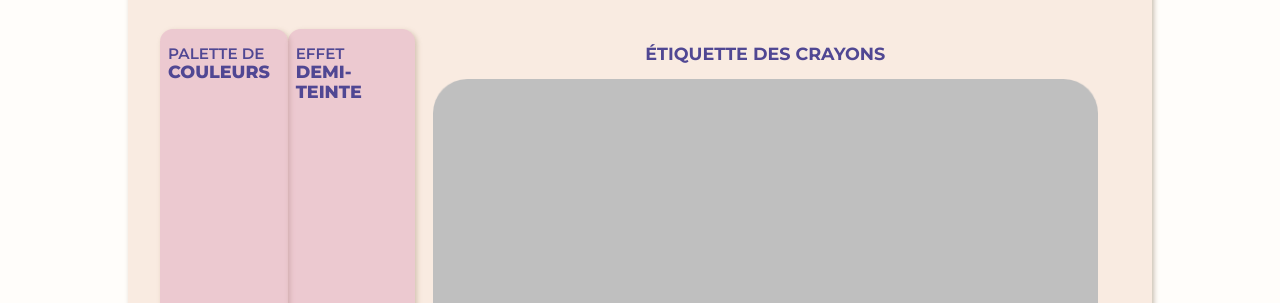
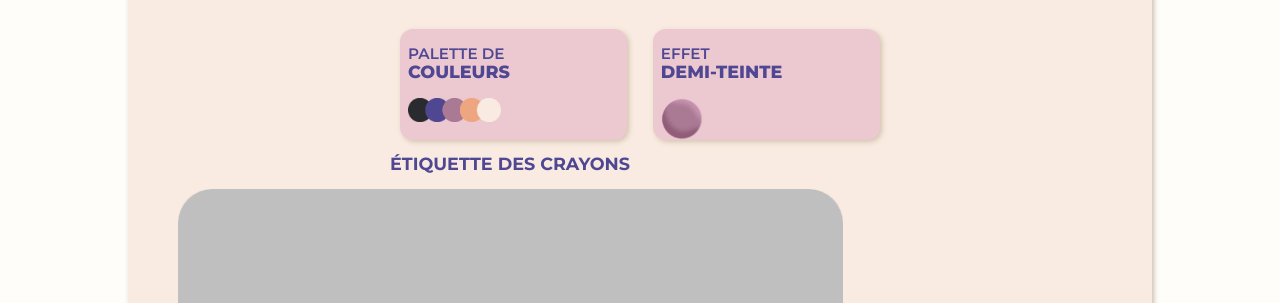
Before and after one commit to marieeve0916/KREATIV, a plain HTML site: page index.html in a window 1280 px wide. Shown: the part 497-800 px from the top of the page. Drawn offline with nearby package versions, Linux system fonts and the light colour scheme.

Commit message:
Ajout photos

```diff
--- a/index.html
+++ b/index.html
@@ -70,11 +70,11 @@
             <div class="identité-graphique-elements">
                 <div>
                     <h3>Palette de <div class="mot-h3-gras">couleurs</div></h3>
-                    <!-- <img src="" alt=""> -->
+                    <img src="images/ImgPaletteCouleurs.png" alt="">
                 </div>
                 <div>
                     <h3>Effet <div class="mot-h3-gras">demi-teinte</div></h3>
-                    <!-- <img src="" alt=""> -->
+                    <img id="img-style-graphique" src="images/ImgStyleGraphique.png" alt="">
                 </div>
             </div>
             <div>
--- a/style.css
+++ b/style.css
@@ -177,6 +177,7 @@ h3 {
     display: flex;
     justify-content: space-between;
 }
+
 .identité-graphique-elements > div {
     width: 44%;
     background-color: #cf7faa52;
@@ -184,6 +185,15 @@ h3 {
     border-radius: 13px;
     padding-left: 0.5rem;
     padding-right: 0.5rem;
+}
+
+.identité-graphique-elements > div > img {
+    width: 60%;
+    margin: 0 auto;
+}
+
+.identité-graphique-elements > div > #img-style-graphique {
+    width: 30%;
 }
 
 .mot-h3-gras {
@@ -340,6 +350,19 @@ footer > div > h6 {
         flex-wrap: wrap;
     }
 
+    .identité-graphique-elements{
+        width: 50%;
+        margin: 0 auto;
+    }
+
+    .identité-graphique-elements > div > img {
+        width: 44%;
+    }
+
+    .identité-graphique-elements > div > #img-style-graphique {
+        width: 20%;
+    }
+
     .section-c4d {
         flex-direction: column;
     }
```
Also changed, not shown: images/ImgPaletteCouleurs.png (added), images/ImgStyleGraphique.png (added).
